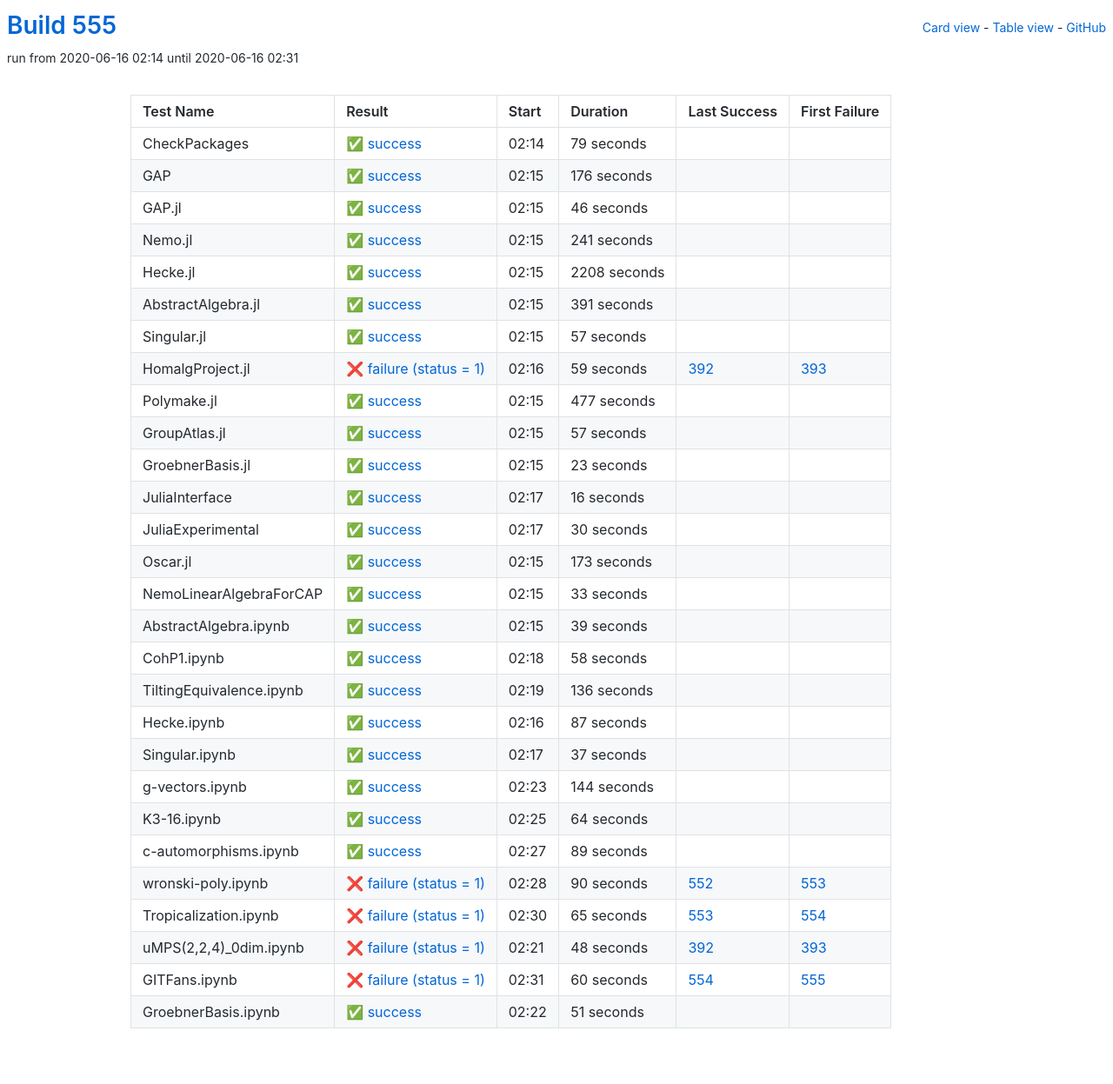
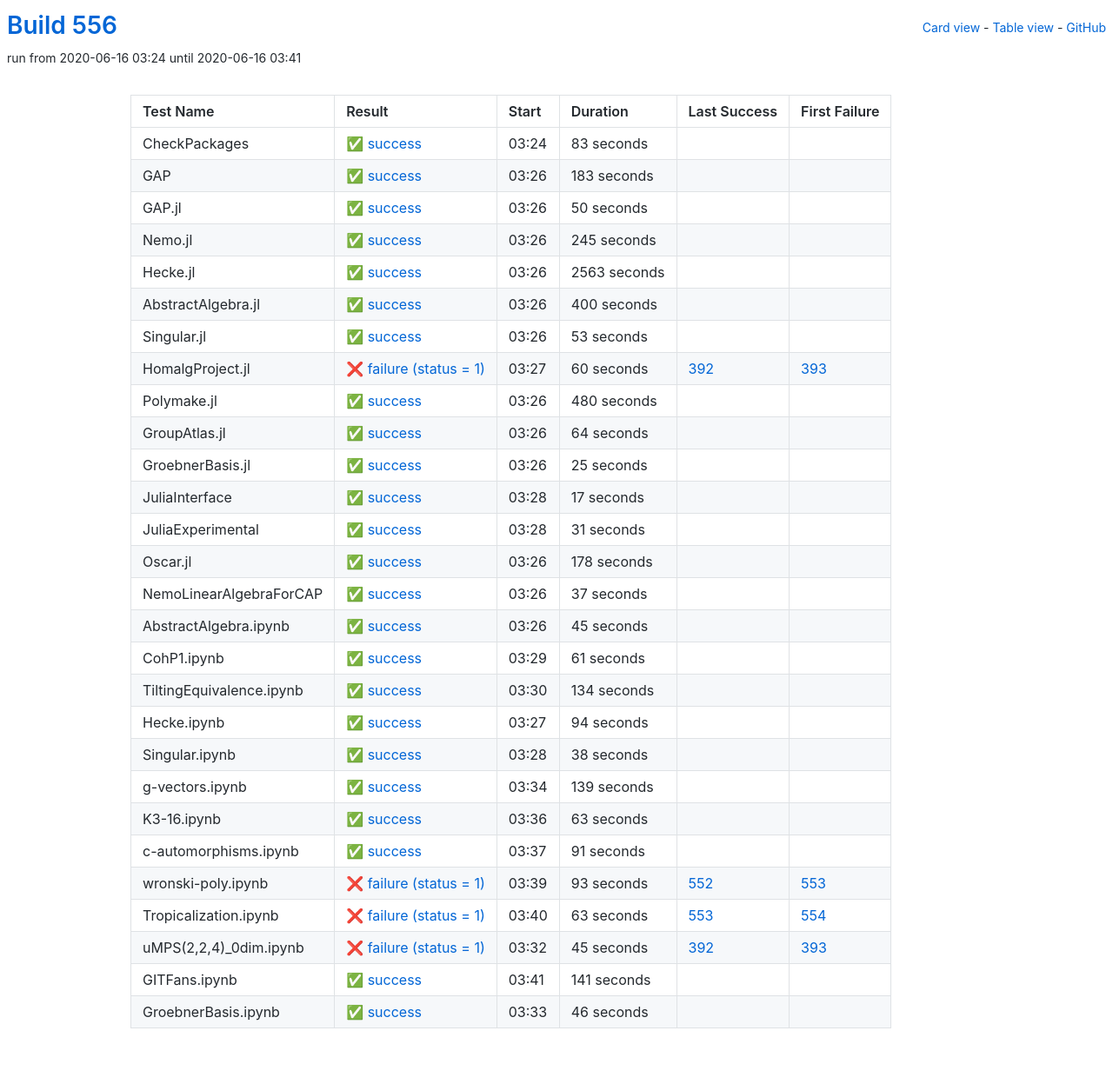
Before and after one commit to oscar-system/oscar-ci-status-1.4, a Jekyll site: the page built from table.html, in a window 1280 px wide. Shown: the whole page at 87% size. Built offline with Jekyll 4.4.1, drawn with Linux system fonts in a browser that asks for light colours; part of the change alters nothing that is shown.

Commit message:
Build #556

```diff
--- a/_data/ci.yml
+++ b/_data/ci.yml
@@ -1,6 +1,6 @@
 ---
-build: 555
-build_url: https://oscarci.mathematik.uni-kl.de/job/oscar-julia-1.4/555/
+build: 556
+build_url: https://oscarci.mathematik.uni-kl.de/job/oscar-julia-1.4/556/
 job: oscar-julia-1.4
 organization: oscar-system
 repo: oscar-ci-status-1.4
@@ -8,32 +8,332 @@ repourl: https://github.com/oscar-system/oscar-ci-status-1.4
 tests:
 - name: CheckPackages
   id: checkpackages
-  log: https://oscarci.mathematik.uni-kl.de/job/oscar-julia-1.4/555/artifact/logs/build-555/CheckPackages.log
-  start: 2020-06-16 02:14
+  log: https://oscarci.mathematik.uni-kl.de/job/oscar-julia-1.4/556/artifact/logs/build-556/CheckPackages.log
+  start: 2020-06-16 03:24
   success: true
   exitcode: 0
   status: success
-  duration: 79
+  duration: 83
   last_success: false
   last_success_url:
   first_failure: false
   first_failure_url:
 - name: GAP
   id: gap
-  log: https://oscarci.mathematik.uni-kl.de/job/oscar-julia-1.4/555/artifact/logs/build-555/GAP.log
-  start: 2020-06-16 02:15
+  log: https://oscarci.mathematik.uni-kl.de/job/oscar-julia-1.4/556/artifact/logs/build-556/GAP.log
+  start: 2020-06-16 03:26
   success: true
   exitcode: 0
   status: success
-  duration: 176
+  duration: 183
   last_success: false
   last_success_url:
   first_failure: false
   first_failure_url:
 - name: GAP.jl
   id: gap-jl
-  log: https://oscarci.mathematik.uni-kl.de/job/oscar-julia-1.4/555/artifact/logs/build-555/GAP.jl.log
-  start: 2020-06-16 02:15
+  log: https://oscarci.mathematik.uni-kl.de/job/oscar-julia-1.4/556/artifact/logs/build-556/GAP.jl.log
+  start: 2020-06-16 03:26
+  success: true
+  exitcode: 0
+  status: success
+  duration: 50
+  last_success: false
+  last_success_url:
+  first_failure: false
+  first_failure_url:
+- name: Nemo.jl
+  id: nemo-jl
+  log: https://oscarci.mathematik.uni-kl.de/job/oscar-julia-1.4/556/artifact/logs/build-556/Nemo.jl.log
+  start: 2020-06-16 03:26
+  success: true
+  exitcode: 0
+  status: success
+  duration: 245
+  last_success: false
+  last_success_url:
+  first_failure: false
+  first_failure_url:
+- name: Hecke.jl
+  id: hecke-jl
+  log: https://oscarci.mathematik.uni-kl.de/job/oscar-julia-1.4/556/artifact/logs/build-556/Hecke.jl.log
+  start: 2020-06-16 03:26
+  success: true
+  exitcode: 0
+  status: success
+  duration: 2563
+  last_success: false
+  last_success_url:
+  first_failure: false
+  first_failure_url:
+- name: AbstractAlgebra.jl
+  id: abstractalgebra-jl
+  log: https://oscarci.mathematik.uni-kl.de/job/oscar-julia-1.4/556/artifact/logs/build-556/AbstractAlgebra.jl.log
+  start: 2020-06-16 03:26
+  success: true
+  exitcode: 0
+  status: success
+  duration: 400
+  last_success: false
+  last_success_url:
+  first_failure: false
+  first_failure_url:
+- name: Singular.jl
+  id: singular-jl
+  log: https://oscarci.mathematik.uni-kl.de/job/oscar-julia-1.4/556/artifact/logs/build-556/Singular.jl.log
+  start: 2020-06-16 03:26
+  success: true
+  exitcode: 0
+  status: success
+  duration: 53
+  last_success: false
+  last_success_url:
+  first_failure: false
+  first_failure_url:
+- name: HomalgProject.jl
+  id: homalgproject-jl
+  log: https://oscarci.mathematik.uni-kl.de/job/oscar-julia-1.4/556/artifact/logs/build-556/HomalgProject.jl.log
+  start: 2020-06-16 03:27
+  success: false
+  exitcode: 1
+  status: failure
+  duration: 60
+  last_success: 392
+  last_success_url: https://oscarci.mathematik.uni-kl.de/job/oscar-julia-1.4/392/
+  first_failure: 393
+  first_failure_url: https://oscarci.mathematik.uni-kl.de/job/oscar-julia-1.4/393/
+- name: Polymake.jl
+  id: polymake-jl
+  log: https://oscarci.mathematik.uni-kl.de/job/oscar-julia-1.4/556/artifact/logs/build-556/Polymake.jl.log
+  start: 2020-06-16 03:26
+  success: true
+  exitcode: 0
+  status: success
+  duration: 480
+  last_success: false
+  last_success_url:
+  first_failure: false
+  first_failure_url:
+- name: GroupAtlas.jl
+  id: groupatlas-jl
+  log: https://oscarci.mathematik.uni-kl.de/job/oscar-julia-1.4/556/artifact/logs/build-556/GroupAtlas.jl.log
+  start: 2020-06-16 03:26
+  success: true
+  exitcode: 0
+  status: success
+  duration: 64
+  last_success: false
+  last_success_url:
+  first_failure: false
+  first_failure_url:
+- name: GroebnerBasis.jl
+  id: groebnerbasis-jl
+  log: https://oscarci.mathematik.uni-kl.de/job/oscar-julia-1.4/556/artifact/logs/build-556/GroebnerBasis.jl.log
+  start: 2020-06-16 03:26
+  success: true
+  exitcode: 0
+  status: success
+  duration: 25
+  last_success: false
+  last_success_url:
+  first_failure: false
+  first_failure_url:
+- name: JuliaInterface
+  id: juliainterface
+  log: https://oscarci.mathematik.uni-kl.de/job/oscar-julia-1.4/556/artifact/logs/build-556/JuliaInterface.log
+  start: 2020-06-16 03:28
+  success: true
+  exitcode: 0
+  status: success
+  duration: 17
+  last_success: false
+  last_success_url:
+  first_failure: false
+  first_failure_url:
+- name: JuliaExperimental
+  id: juliaexperimental
+  log: https://oscarci.mathematik.uni-kl.de/job/oscar-julia-1.4/556/artifact/logs/build-556/JuliaExperimental.log
+  start: 2020-06-16 03:28
+  success: true
+  exitcode: 0
+  status: success
+  duration: 31
+  last_success: false
+  last_success_url:
+  first_failure: false
+  first_failure_url:
+- name: Oscar.jl
+  id: oscar-jl
+  log: https://oscarci.mathematik.uni-kl.de/job/oscar-julia-1.4/556/artifact/logs/build-556/Oscar.jl.log
+  start: 2020-06-16 03:26
+  success: true
+  exitcode: 0
+  status: success
+  duration: 178
+  last_success: false
+  last_success_url:
+  first_failure: false
+  first_failure_url:
+- name: NemoLinearAlgebraForCAP
+  id: nemolinearalgebraforcap
+  log: https://oscarci.mathematik.uni-kl.de/job/oscar-julia-1.4/556/artifact/logs/build-556/NemoLinearAlgebraForCAP.log
+  start: 2020-06-16 03:26
+  success: true
+  exitcode: 0
+  status: success
+  duration: 37
+  last_success: false
+  last_success_url:
+  first_failure: false
+  first_failure_url:
+- name: AbstractAlgebra.ipynb
+  id: abstractalgebra-ipynb
+  log: https://oscarci.mathematik.uni-kl.de/job/oscar-julia-1.4/556/artifact/logs/build-556/AbstractAlgebra.ipynb.log
+  start: 2020-06-16 03:26
+  success: true
+  exitcode: 0
+  status: success
+  duration: 45
+  last_success: false
+  last_success_url:
+  first_failure: false
+  first_failure_url:
+- name: CohP1.ipynb
+  id: cohp1-ipynb
+  log: https://oscarci.mathematik.uni-kl.de/job/oscar-julia-1.4/556/artifact/logs/build-556/CohP1.ipynb.log
+  start: 2020-06-16 03:29
+  success: true
+  exitcode: 0
+  status: success
+  duration: 61
+  last_success: false
+  last_success_url:
+  first_failure: false
+  first_failure_url:
+- name: TiltingEquivalence.ipynb
+  id: tiltingequivalence-ipynb
+  log: https://oscarci.mathematik.uni-kl.de/job/oscar-julia-1.4/556/artifact/logs/build-556/TiltingEquivalence.ipynb.log
+  start: 2020-06-16 03:30
+  success: true
+  exitcode: 0
+  status: success
+  duration: 134
+  last_success: false
+  last_success_url:
+  first_failure: false
+  first_failure_url:
+- name: Hecke.ipynb
+  id: hecke-ipynb
+  log: https://oscarci.mathematik.uni-kl.de/job/oscar-julia-1.4/556/artifact/logs/build-556/Hecke.ipynb.log
+  start: 2020-06-16 03:27
+  success: true
+  exitcode: 0
+  status: success
+  duration: 94
+  last_success: false
+  last_success_url:
+  first_failure: false
+  first_failure_url:
+- name: Singular.ipynb
+  id: singular-ipynb
+  log: https://oscarci.mathematik.uni-kl.de/job/oscar-julia-1.4/556/artifact/logs/build-556/Singular.ipynb.log
+  start: 2020-06-16 03:28
+  success: true
+  exitcode: 0
+  status: success
+  duration: 38
+  last_success: false
+  last_success_url:
+  first_failure: false
+  first_failure_url:
+- name: g-vectors.ipynb
+  id: g-vectors-ipynb
+  log: https://oscarci.mathematik.uni-kl.de/job/oscar-julia-1.4/556/artifact/logs/build-556/g-vectors.ipynb.log
+  start: 2020-06-16 03:34
+  success: true
+  exitcode: 0
+  status: success
+  duration: 139
+  last_success: false
+  last_success_url:
+  first_failure: false
+  first_failure_url:
+- name: K3-16.ipynb
+  id: k3-16-ipynb
+  log: https://oscarci.mathematik.uni-kl.de/job/oscar-julia-1.4/556/artifact/logs/build-556/K3-16.ipynb.log
+  start: 2020-06-16 03:36
+  success: true
+  exitcode: 0
+  status: success
+  duration: 63
+  last_success: false
+  last_success_url:
+  first_failure: false
+  first_failure_url:
+- name: c-automorphisms.ipynb
+  id: c-automorphisms-ipynb
+  log: https://oscarci.mathematik.uni-kl.de/job/oscar-julia-1.4/556/artifact/logs/build-556/c-automorphisms.ipynb.log
+  start: 2020-06-16 03:37
+  success: true
+  exitcode: 0
+  status: success
+  duration: 91
+  last_success: false
+  last_success_url:
+  first_failure: false
+  first_failure_url:
+- name: wronski-poly.ipynb
+  id: wronski-poly-ipynb
+  log: https://oscarci.mathematik.uni-kl.de/job/oscar-julia-1.4/556/artifact/logs/build-556/wronski-poly.ipynb.log
+  start: 2020-06-16 03:39
+  success: false
+  exitcode: 1
+  status: failure
+  duration: 93
+  last_success: 552
+  last_success_url: https://oscarci.mathematik.uni-kl.de/job/oscar-julia-1.4/552/
+  first_failure: 553
+  first_failure_url: https://oscarci.mathematik.uni-kl.de/job/oscar-julia-1.4/553/
+- name: Tropicalization.ipynb
+  id: tropicalization-ipynb
+  log: https://oscarci.mathematik.uni-kl.de/job/oscar-julia-1.4/556/artifact/logs/build-556/Tropicalization.ipynb.log
+  start: 2020-06-16 03:40
+  success: false
+  exitcode: 1
+  status: failure
+  duration: 63
+  last_success: 553
+  last_success_url: https://oscarci.mathematik.uni-kl.de/job/oscar-julia-1.4/553/
+  first_failure: 554
+  first_failure_url: https://oscarci.mathematik.uni-kl.de/job/oscar-julia-1.4/554/
+- name: uMPS(2,2,4)_0dim.ipynb
+  id: umps-2-2-4-0dim-ipynb
+  log: https://oscarci.mathematik.uni-kl.de/job/oscar-julia-1.4/556/artifact/logs/build-556/uMPS-2-2-4-_0dim.ipynb.log
+  start: 2020-06-16 03:32
+  success: false
+  exitcode: 1
+  status: failure
+  duration: 45
+  last_success: 392
+  last_success_url: https://oscarci.mathematik.uni-kl.de/job/oscar-julia-1.4/392/
+  first_failure: 393
+  first_failure_url: https://oscarci.mathematik.uni-kl.de/job/oscar-julia-1.4/393/
+- name: GITFans.ipynb
+  id: gitfans-ipynb
+  log: https://oscarci.mathematik.uni-kl.de/job/oscar-julia-1.4/556/artifact/logs/build-556/GITFans.ipynb.log
+  start: 2020-06-16 03:41
+  success: true
+  exitcode: 0
+  status: success
+  duration: 141
+  last_success: false
+  last_success_url:
+  first_failure: false
+  first_failure_url:
+- name: GroebnerBasis.ipynb
+  id: groebnerbasis-ipynb
+  log: https://oscarci.mathematik.uni-kl.de/job/oscar-julia-1.4/556/artifact/logs/build-556/GroebnerBasis.ipynb.log
+  start: 2020-06-16 03:33
   success: true
   exitcode: 0
   status: success
@@ -42,303 +342,3 @@ tests:
   last_success_url:
   first_failure: false
   first_failure_url:
-- name: Nemo.jl
-  id: nemo-jl
-  log: https://oscarci.mathematik.uni-kl.de/job/oscar-julia-1.4/555/artifact/logs/build-555/Nemo.jl.log
-  start: 2020-06-16 02:15
-  success: true
-  exitcode: 0
-  status: success
-  duration: 241
-  last_success: false
-  last_success_url:
-  first_failure: false
-  first_failure_url:
-- name: Hecke.jl
-  id: hecke-jl
-  log: https://oscarci.mathematik.uni-kl.de/job/oscar-julia-1.4/555/artifact/logs/build-555/Hecke.jl.log
-  start: 2020-06-16 02:15
-  success: true
-  exitcode: 0
-  status: success
-  duration: 2208
-  last_success: false
-  last_success_url:
-  first_failure: false
-  first_failure_url:
-- name: AbstractAlgebra.jl
-  id: abstractalgebra-jl
-  log: https://oscarci.mathematik.uni-kl.de/job/oscar-julia-1.4/555/artifact/logs/build-555/AbstractAlgebra.jl.log
-  start: 2020-06-16 02:15
-  success: true
-  exitcode: 0
-  status: success
-  duration: 391
-  last_success: false
-  last_success_url:
-  first_failure: false
-  first_failure_url:
-- name: Singular.jl
-  id: singular-jl
-  log: https://oscarci.mathematik.uni-kl.de/job/oscar-julia-1.4/555/artifact/logs/build-555/Singular.jl.log
-  start: 2020-06-16 02:15
-  success: true
-  exitcode: 0
-  status: success
-  duration: 57
-  last_success: false
-  last_success_url:
-  first_failure: false
-  first_failure_url:
-- name: HomalgProject.jl
-  id: homalgproject-jl
-  log: https://oscarci.mathematik.uni-kl.de/job/oscar-julia-1.4/555/artifact/logs/build-555/HomalgProject.jl.log
-  start: 2020-06-16 02:16
-  success: false
-  exitcode: 1
-  status: failure
-  duration: 59
-  last_success: 392
-  last_success_url: https://oscarci.mathematik.uni-kl.de/job/oscar-julia-1.4/392/
-  first_failure: 393
-  first_failure_url: https://oscarci.mathematik.uni-kl.de/job/oscar-julia-1.4/393/
-- name: Polymake.jl
-  id: polymake-jl
-  log: https://oscarci.mathematik.uni-kl.de/job/oscar-julia-1.4/555/artifact/logs/build-555/Polymake.jl.log
-  start: 2020-06-16 02:15
-  success: true
-  exitcode: 0
-  status: success
-  duration: 477
-  last_success: false
-  last_success_url:
-  first_failure: false
-  first_failure_url:
-- name: GroupAtlas.jl
-  id: groupatlas-jl
-  log: https://oscarci.mathematik.uni-kl.de/job/oscar-julia-1.4/555/artifact/logs/build-555/GroupAtlas.jl.log
-  start: 2020-06-16 02:15
-  success: true
-  exitcode: 0
-  status: success
-  duration: 57
-  last_success: false
-  last_success_url:
-  first_failure: false
-  first_failure_url:
-- name: GroebnerBasis.jl
-  id: groebnerbasis-jl
-  log: https://oscarci.mathematik.uni-kl.de/job/oscar-julia-1.4/555/artifact/logs/build-555/GroebnerBasis.jl.log
-  start: 2020-06-16 02:15
-  success: true
-  exitcode: 0
-  status: success
-  duration: 23
-  last_success: false
-  last_success_url:
-  first_failure: false
-  first_failure_url:
-- name: JuliaInterface
-  id: juliainterface
-  log: https://oscarci.mathematik.uni-kl.de/job/oscar-julia-1.4/555/artifact/logs/build-555/JuliaInterface.log
-  start: 2020-06-16 02:17
-  success: true
-  exitcode: 0
-  status: success
-  duration: 16
-  last_success: false
-  last_success_url:
-  first_failure: false
-  first_failure_url:
-- name: JuliaExperimental
-  id: juliaexperimental
-  log: https://oscarci.mathematik.uni-kl.de/job/oscar-julia-1.4/555/artifact/logs/build-555/JuliaExperimental.log
-  start: 2020-06-16 02:17
-  success: true
-  exitcode: 0
-  status: success
-  duration: 30
-  last_success: false
-  last_success_url:
-  first_failure: false
-  first_failure_url:
-- name: Oscar.jl
-  id: oscar-jl
-  log: https://oscarci.mathematik.uni-kl.de/job/oscar-julia-1.4/555/artifact/logs/build-555/Oscar.jl.log
-  start: 2020-06-16 02:15
-  success: true
-  exitcode: 0
-  status: success
-  duration: 173
-  last_success: false
-  last_success_url:
-  first_failure: false
-  first_failure_url:
-- name: NemoLinearAlgebraForCAP
-  id: nemolinearalgebraforcap
-  log: https://oscarci.mathematik.uni-kl.de/job/oscar-julia-1.4/555/artifact/logs/build-555/NemoLinearAlgebraForCAP.log
-  start: 2020-06-16 02:15
-  success: true
-  exitcode: 0
-  status: success
-  duration: 33
-  last_success: false
-  last_success_url:
-  first_failure: false
-  first_failure_url:
-- name: AbstractAlgebra.ipynb
-  id: abstractalgebra-ipynb
-  log: https://oscarci.mathematik.uni-kl.de/job/oscar-julia-1.4/555/artifact/logs/build-555/AbstractAlgebra.ipynb.log
-  start: 2020-06-16 02:15
-  success: true
-  exitcode: 0
-  status: success
-  duration: 39
-  last_success: false
-  last_success_url:
-  first_failure: false
-  first_failure_url:
-- name: CohP1.ipynb
-  id: cohp1-ipynb
-  log: https://oscarci.mathematik.uni-kl.de/job/oscar-julia-1.4/555/artifact/logs/build-555/CohP1.ipynb.log
-  start: 2020-06-16 02:18
-  success: true
-  exitcode: 0
-  status: success
-  duration: 58
-  last_success: false
-  last_success_url:
-  first_failure: false
-  first_failure_url:
-- name: TiltingEquivalence.ipynb
-  id: tiltingequivalence-ipynb
-  log: https://oscarci.mathematik.uni-kl.de/job/oscar-julia-1.4/555/artifact/logs/build-555/TiltingEquivalence.ipynb.log
-  start: 2020-06-16 02:19
-  success: true
-  exitcode: 0
-  status: success
-  duration: 136
-  last_success: false
-  last_success_url:
-  first_failure: false
-  first_failure_url:
-- name: Hecke.ipynb
-  id: hecke-ipynb
-  log: https://oscarci.mathematik.uni-kl.de/job/oscar-julia-1.4/555/artifact/logs/build-555/Hecke.ipynb.log
-  start: 2020-06-16 02:16
-  success: true
-  exitcode: 0
-  status: success
-  duration: 87
-  last_success: false
-  last_success_url:
-  first_failure: false
-  first_failure_url:
-- name: Singular.ipynb
-  id: singular-ipynb
-  log: https://oscarci.mathematik.uni-kl.de/job/oscar-julia-1.4/555/artifact/logs/build-555/Singular.ipynb.log
-  start: 2020-06-16 02:17
-  success: true
-  exitcode: 0
-  status: success
-  duration: 37
-  last_success: false
-  last_success_url:
-  first_failure: false
-  first_failure_url:
-- name: g-vectors.ipynb
-  id: g-vectors-ipynb
-  log: https://oscarci.mathematik.uni-kl.de/job/oscar-julia-1.4/555/artifact/logs/build-555/g-vectors.ipynb.log
-  start: 2020-06-16 02:23
-  success: true
-  exitcode: 0
-  status: success
-  duration: 144
-  last_success: false
-  last_success_url:
-  first_failure: false
-  first_failure_url:
-- name: K3-16.ipynb
-  id: k3-16-ipynb
-  log: https://oscarci.mathematik.uni-kl.de/job/oscar-julia-1.4/555/artifact/logs/build-555/K3-16.ipynb.log
-  start: 2020-06-16 02:25
-  success: true
-  exitcode: 0
-  status: success
-  duration: 64
-  last_success: false
-  last_success_url:
-  first_failure: false
-  first_failure_url:
-- name: c-automorphisms.ipynb
-  id: c-automorphisms-ipynb
-  log: https://oscarci.mathematik.uni-kl.de/job/oscar-julia-1.4/555/artifact/logs/build-555/c-automorphisms.ipynb.log
-  start: 2020-06-16 02:27
-  success: true
-  exitcode: 0
-  status: success
-  duration: 89
-  last_success: false
-  last_success_url:
-  first_failure: false
-  first_failure_url:
-- name: wronski-poly.ipynb
-  id: wronski-poly-ipynb
-  log: https://oscarci.mathematik.uni-kl.de/job/oscar-julia-1.4/555/artifact/logs/build-555/wronski-poly.ipynb.log
-  start: 2020-06-16 02:28
-  success: false
-  exitcode: 1
-  status: failure
-  duration: 90
-  last_success: 552
-  last_success_url: https://oscarci.mathematik.uni-kl.de/job/oscar-julia-1.4/552/
-  first_failure: 553
-  first_failure_url: https://oscarci.mathematik.uni-kl.de/job/oscar-julia-1.4/553/
-- name: Tropicalization.ipynb
-  id: tropicalization-ipynb
-  log: https://oscarci.mathematik.uni-kl.de/job/oscar-julia-1.4/555/artifact/logs/build-555/Tropicalization.ipynb.log
-  start: 2020-06-16 02:30
-  success: false
-  exitcode: 1
-  status: failure
-  duration: 65
-  last_success: 553
-  last_success_url: https://oscarci.mathematik.uni-kl.de/job/oscar-julia-1.4/553/
-  first_failure: 554
-  first_failure_url: https://oscarci.mathematik.uni-kl.de/job/oscar-julia-1.4/554/
-- name: uMPS(2,2,4)_0dim.ipynb
-  id: umps-2-2-4-0dim-ipynb
-  log: https://oscarci.mathematik.uni-kl.de/job/oscar-julia-1.4/555/artifact/logs/build-555/uMPS-2-2-4-_0dim.ipynb.log
-  start: 2020-06-16 02:21
-  success: false
-  exitcode: 1
-  status: failure
-  duration: 48
-  last_success: 392
-  last_success_url: https://oscarci.mathematik.uni-kl.de/job/oscar-julia-1.4/392/
-  first_failure: 393
-  first_failure_url: https://oscarci.mathematik.uni-kl.de/job/oscar-julia-1.4/393/
-- name: GITFans.ipynb
-  id: gitfans-ipynb
-  log: https://oscarci.mathematik.uni-kl.de/job/oscar-julia-1.4/555/artifact/logs/build-555/GITFans.ipynb.log
-  start: 2020-06-16 02:31
-  success: false
-  exitcode: 1
-  status: failure
-  duration: 60
-  last_success: 554
-  last_success_url: https://oscarci.mathematik.uni-kl.de/job/oscar-julia-1.4/554/
-  first_failure: 555
-  first_failure_url: https://oscarci.mathematik.uni-kl.de/job/oscar-julia-1.4/555/
-- name: GroebnerBasis.ipynb
-  id: groebnerbasis-ipynb
-  log: https://oscarci.mathematik.uni-kl.de/job/oscar-julia-1.4/555/artifact/logs/build-555/GroebnerBasis.ipynb.log
-  start: 2020-06-16 02:22
-  success: true
-  exitcode: 0
-  status: success
-  duration: 51
-  last_success: false
-  last_success_url:
-  first_failure: false
-  first_failure_url:
```
Also changed, not shown: README.md.
